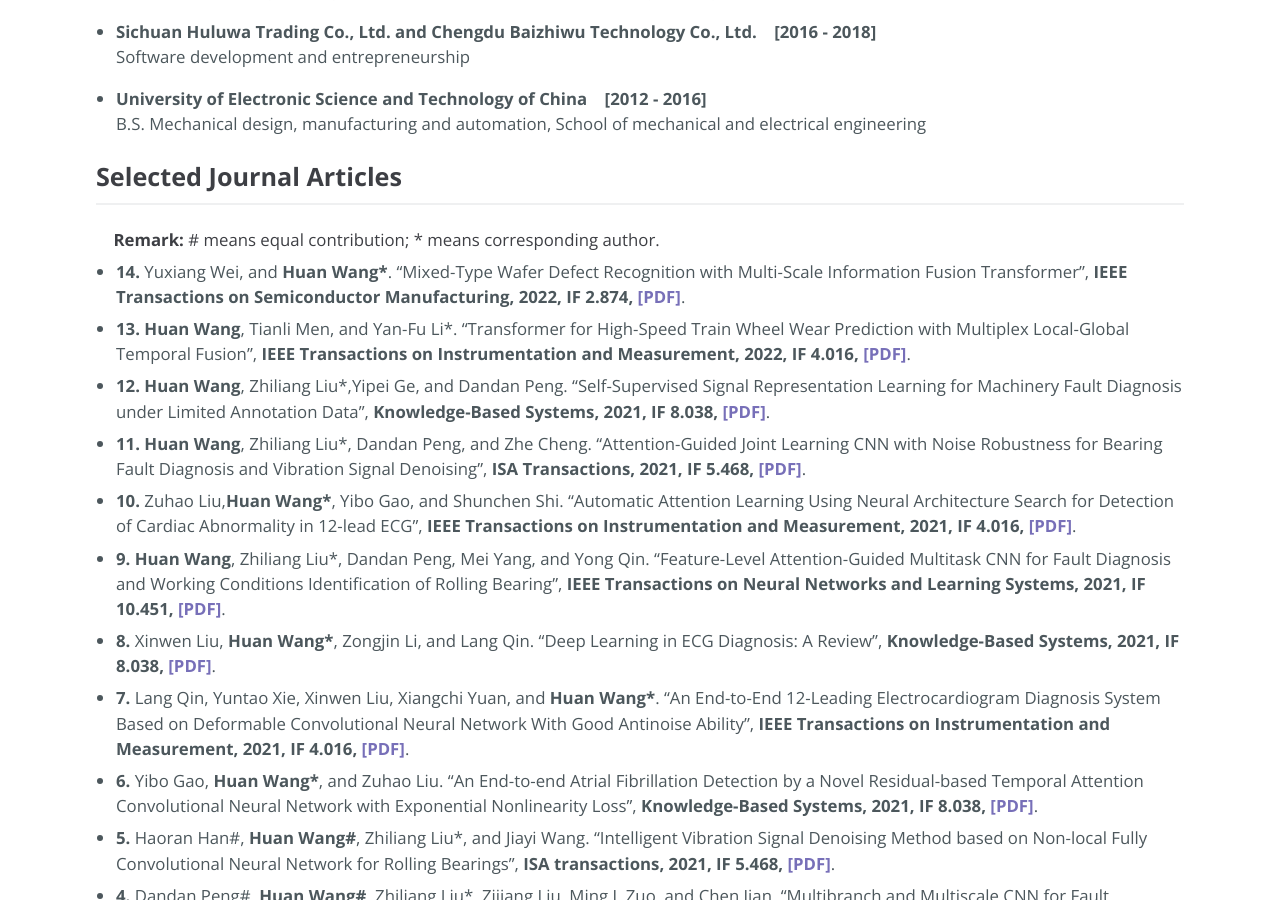
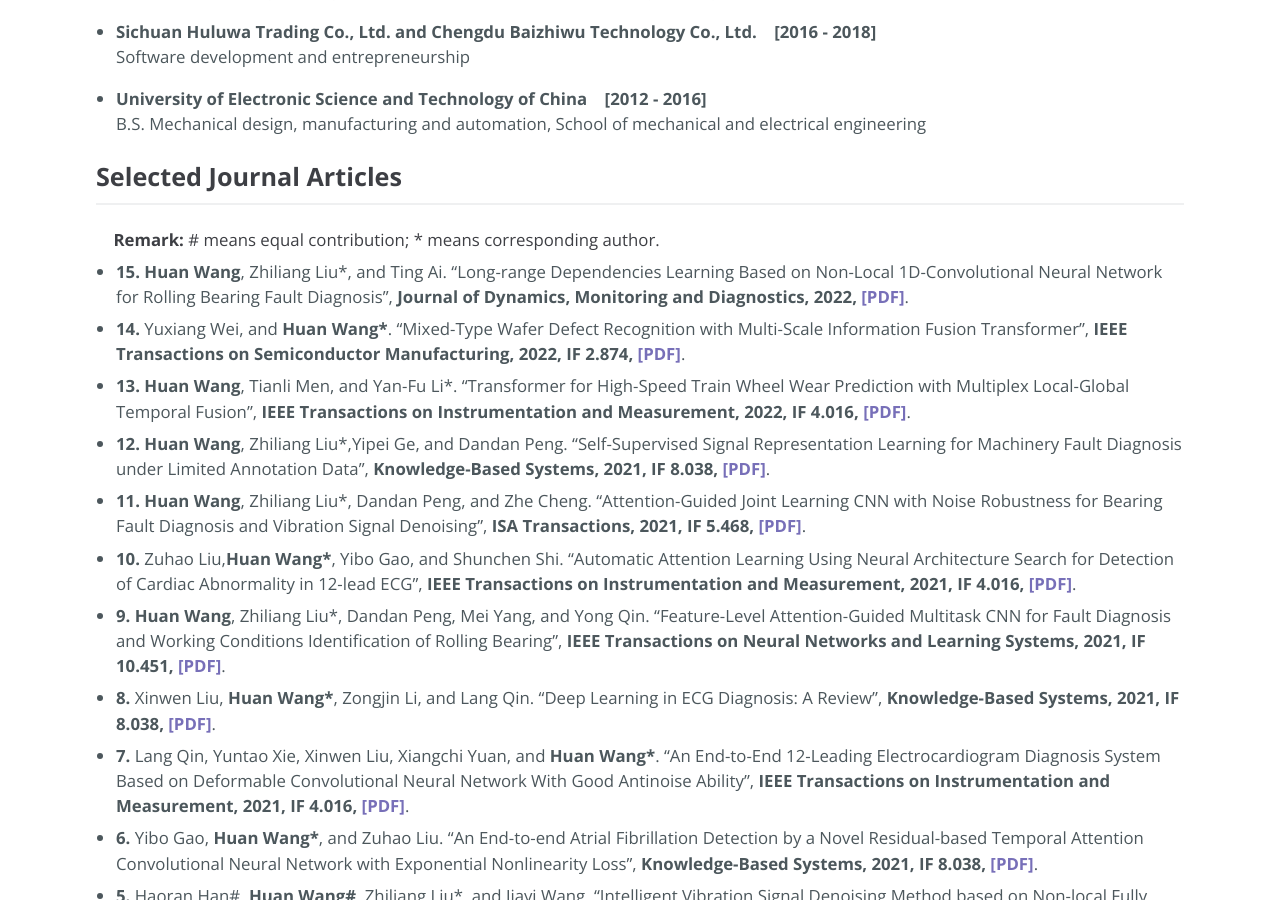
Before and after one commit to WH-HuanWang/WH-HuanWang.github.io, a Jekyll site: the page built from index.md, in a window 1280 px wide and 900 px high, scrolled down 879 px. Built offline with Jekyll 4.4.1, drawn with Linux system fonts in a browser that asks for light colours.

Commit message:
Update index.md

```diff
--- a/index.md
+++ b/index.md
@@ -45,6 +45,8 @@ B.S. Mechanical design, manufacturing and automation, School of mechanical and e
 * * *
 #### &nbsp;&nbsp;&nbsp; <b>Remark:</b> # means equal contribution; * means corresponding author.
 
+
+* <b>15. Huan Wang</b>, Zhiliang Liu*, and Ting Ai. "Long-range Dependencies Learning Based on Non-Local 1D-Convolutional Neural Network for Rolling Bearing Fault Diagnosis", <b>Journal of Dynamics, Monitoring and Diagnostics, 2022, [[PDF]](https://ojs.istp-press.com/dmd)</b>.
 * <b>14. </b>Yuxiang Wei, and <b>Huan Wang*</b>. "Mixed-Type Wafer Defect Recognition with Multi-Scale Information Fusion Transformer", <b>IEEE Transactions on Semiconductor Manufacturing, 2022, IF 2.874, [[PDF]](https://ieeexplore.ieee.org/)</b>.
 * <b>13. Huan Wang</b>, Tianli Men, and Yan-Fu Li*. "Transformer for High-Speed Train Wheel Wear Prediction with Multiplex Local-Global Temporal Fusion", <b>IEEE Transactions on Instrumentation and Measurement, 2022, IF 4.016, [[PDF]](https://ieeexplore.ieee.org/document/9721893)</b>.
 * <b>12. Huan Wang</b>, Zhiliang Liu*,Yipei Ge, and Dandan Peng. "Self-Supervised Signal Representation Learning for Machinery Fault Diagnosis under Limited Annotation Data", <b>Knowledge-Based Systems, 2021, IF 8.038, [[PDF]](https://www.sciencedirect.com/science/article/pii/S0950705121010996)</b>.
```
